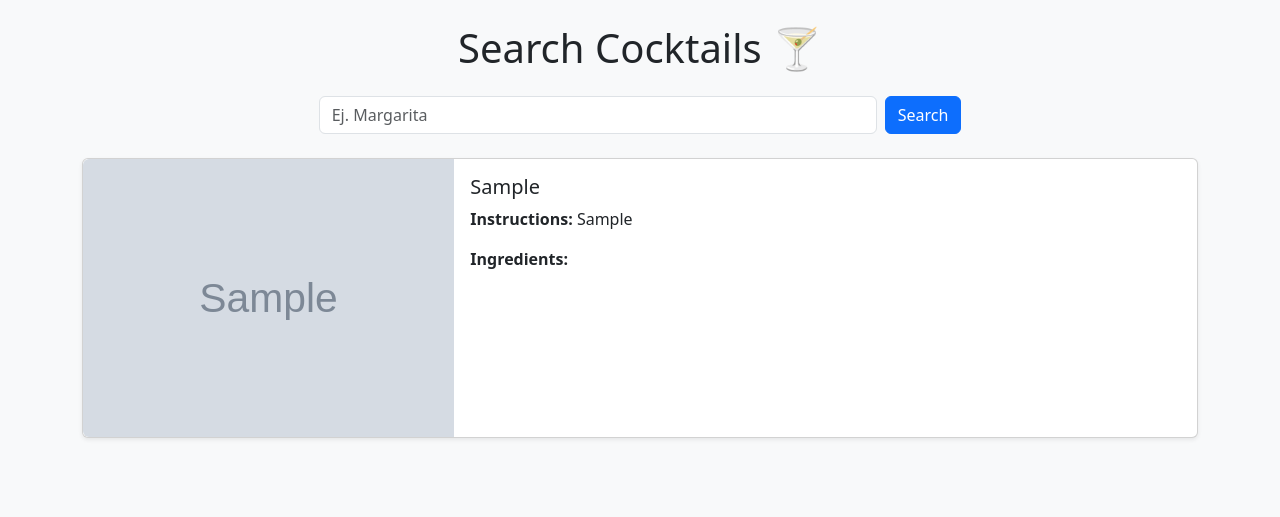
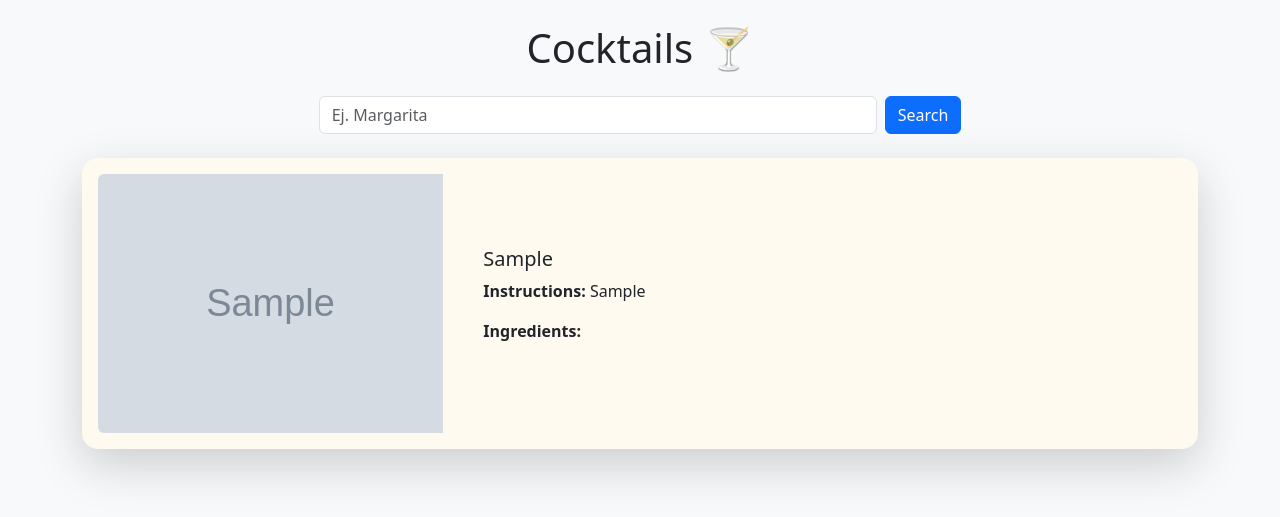
Before and after one commit to albertogueram/Cocktails-DB, a Flask app: template templates/search_result.html in a window 1280 px wide. Shown: the top 517 px of the page. Run offline with Flask 3, Linux system fonts and the light colour scheme; the template is opened without the code that fills it: most values are stand-ins (such as "Sample title", 1, 10 or a date in 2020); grey boxes marked "Sample" are stand-in pictures.

Commit message:
Second commit - Adding bootstrap style

```diff
--- a/main.py
+++ b/main.py
@@ -16,6 +16,7 @@ def index():
         if response.status_code == 200:
             data = response.json()
             drinks = data.get("drinks")
+            print(drinks)
     return render_template("search_result.html", drinks=drinks, query=query)
 
 
--- a/templates/search_result.html
+++ b/templates/search_result.html
@@ -6,7 +6,7 @@
 </head>
 <body class="bg-light">
 <div class="container mt-4">
-    <h1 class="text-center mb-4">Search Cocktails 🍸</h1>
+    <h1 class="text-center mb-4">Cocktails 🍸</h1>
     <form method="post" action="/" class="mb-4 d-flex justify-content-center">
         <input type="text" name="cocktail" class="form-control w-50 me-2" placeholder="Ej. Margarita" required>
         <button type="submit" class="btn btn-primary">Search</button>
@@ -14,9 +14,9 @@
 
     {% if drinks %}
         {% for drink in drinks %}
-        <div class="card mb-4 shadow-sm">
-            <div class="row g-0">
-                <div class="col-md-4">
+        <div class="card mb-5 p-3 shadow-lg rounded-4 border-0" style="background-color: #fffaf0;">
+            <div class="row g-4 align-items-center">
+                <div class="col-md-4 text-center">
                     <img src="{{ drink.strDrinkThumb }}" class="img-fluid rounded-start" alt="{{ drink.strDrink }}">
                 </div>
                 <div class="col-md-8">
```
